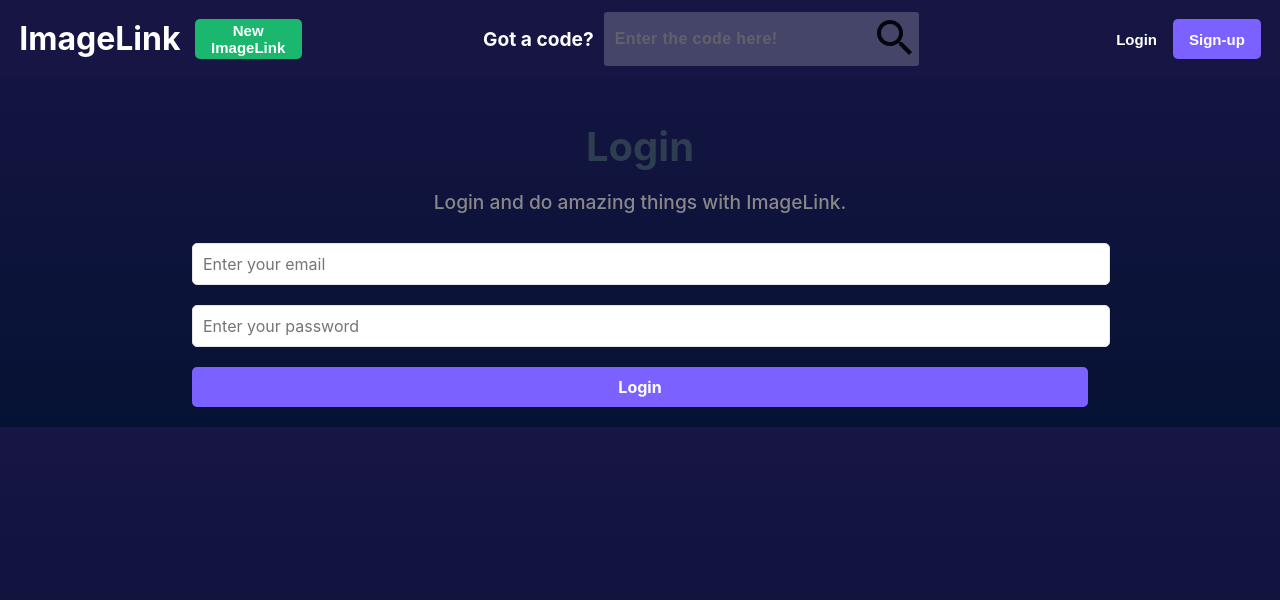
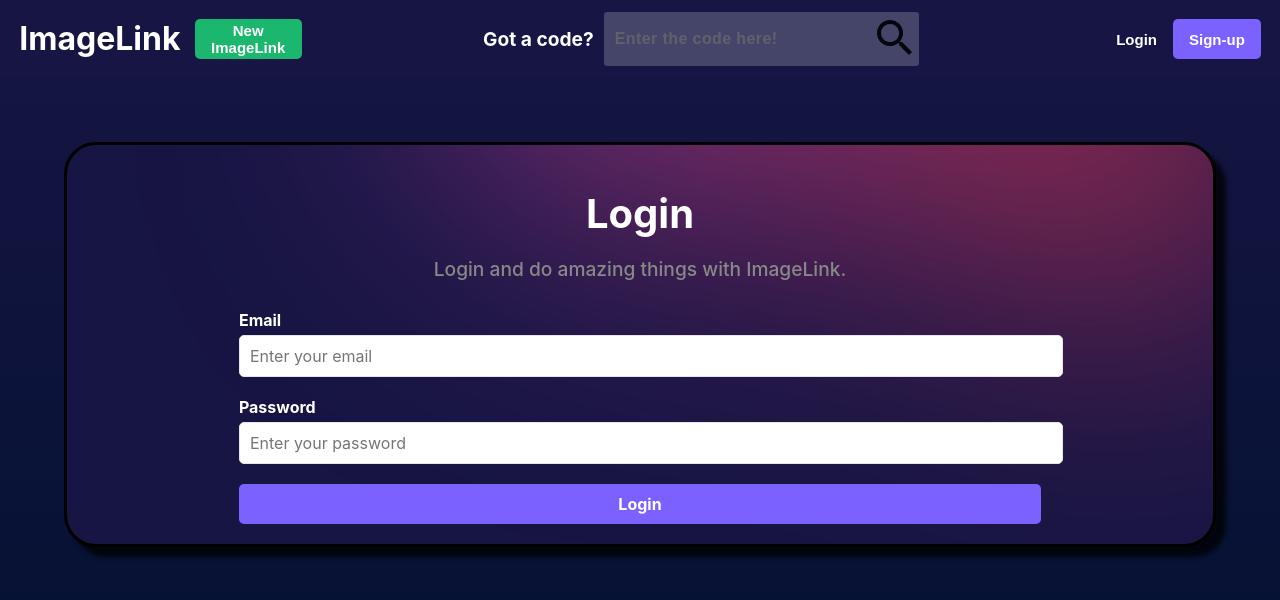
Before and after one commit to jonangeles-sanchez/Image-Link, a React (Create React App) app in the folder frontend/: page /login in a window 1280 px wide. Shown: the top 600 px of the page. Built offline with nearby package versions, Linux system fonts and the light colour scheme.

Commit message:
Redo: login/register pages

```diff
--- a/frontend/src/App.css
+++ b/frontend/src/App.css
@@ -516,7 +516,10 @@ video {
   font-size: 1rem;
 }
 
-.form-group label {
+.name-label,
+.register-email-label,
+.register-password-label,
+.register-password2-label {
   text-align: left;
   display: block;
   margin-bottom: 5px;
@@ -544,6 +547,42 @@ video {
   color: #1a5f91; /* Match the color of the logo */
 }
 /* Register page End */
+
+/* Login page */
+.login-container {
+  display: flex;
+  flex-direction: column;
+  align-items: center;
+  justify-content: center;
+  margin-top: 5%;
+  margin-bottom: 5%;
+  margin-left: 5%;
+  margin-right: 5%;
+  background-color: #171544;
+  border-radius: 2rem;
+  box-shadow: 10px 10px 5px 0px rgba(0, 0, 0, 0.75);
+  border: solid;
+  border-color: black;
+  border-width: 0.2rem;
+  background-image: url("./components/assets/card-red-glow.png");
+  background-repeat: no-repeat;
+  background-size: cover;
+}
+
+.login-header {
+  color: white; /* Match the color of the logo */
+}
+
+.email-label,
+.password-label {
+  text-align: left;
+  display: block;
+  margin-bottom: 5px;
+  font-weight: bold;
+  color: white;
+}
+
+/* Login page End */
 
 .btn-block {
   width: 100%;
--- a/frontend/src/components/auth/Login.js
+++ b/frontend/src/components/auth/Login.js
@@ -54,16 +54,19 @@ function Login() {
 
   return (
     <>
+      <div className="login-container">
         <section className="heading">
-        <h1>Login</h1>
+          <h1 className="login-header">Login</h1>
           <p>Login and do amazing things with ImageLink.</p>
         </section>
         <section className="form">
           <form onSubmit={onSubmit}>
             <div className="form-group">
+              <label className="email-label" htmlFor="email">
+                Email
+              </label>
               <input
                 type="email"
-              className="form-control"
                 id="email"
                 placeholder="Enter your email"
                 name="email"
@@ -72,9 +75,11 @@ function Login() {
               />
             </div>
             <div className="form-group">
+              <label htmlFor="password" className="password-label">
+                Password
+              </label>
               <input
                 type="password"
-              className="form-control"
                 id="password"
                 placeholder="Enter your password"
                 name="password"
@@ -89,6 +94,7 @@ function Login() {
             </div>
           </form>
         </section>
+      </div>
     </>
   );
 }
--- a/frontend/src/components/auth/Signup.js
+++ b/frontend/src/components/auth/Signup.js
@@ -69,7 +69,9 @@ function Register() {
         <section className="form">
           <form onSubmit={onSubmit}>
             <div className="form-group">
-              <label htmlFor="name">Name</label>
+              <label className="name-label" htmlFor="name">
+                Name
+              </label>
               <input
                 type="text"
                 id="name"
@@ -80,7 +82,9 @@ function Register() {
               />
             </div>
             <div className="form-group">
-              <label htmlFor="email">Email</label>
+              <label className="register-email-label" htmlFor="email">
+                Email
+              </label>
               <input
                 type="email"
                 id="email"
@@ -91,7 +95,9 @@ function Register() {
               />
             </div>
             <div className="form-group">
-              <label htmlFor="password">Password</label>
+              <label className="register-password-label" htmlFor="password">
+                Password
+              </label>
               <input
                 type="password"
                 id="password"
@@ -102,7 +108,9 @@ function Register() {
               />
             </div>
             <div className="form-group">
-              <label htmlFor="password2">Confirm Password</label>
+              <label className="register-password2-label" htmlFor="password2">
+                Confirm Password
+              </label>
               <input
                 type="password"
                 id="password2"
```
Lines whose indentation alone changed are shown as unchanged.
